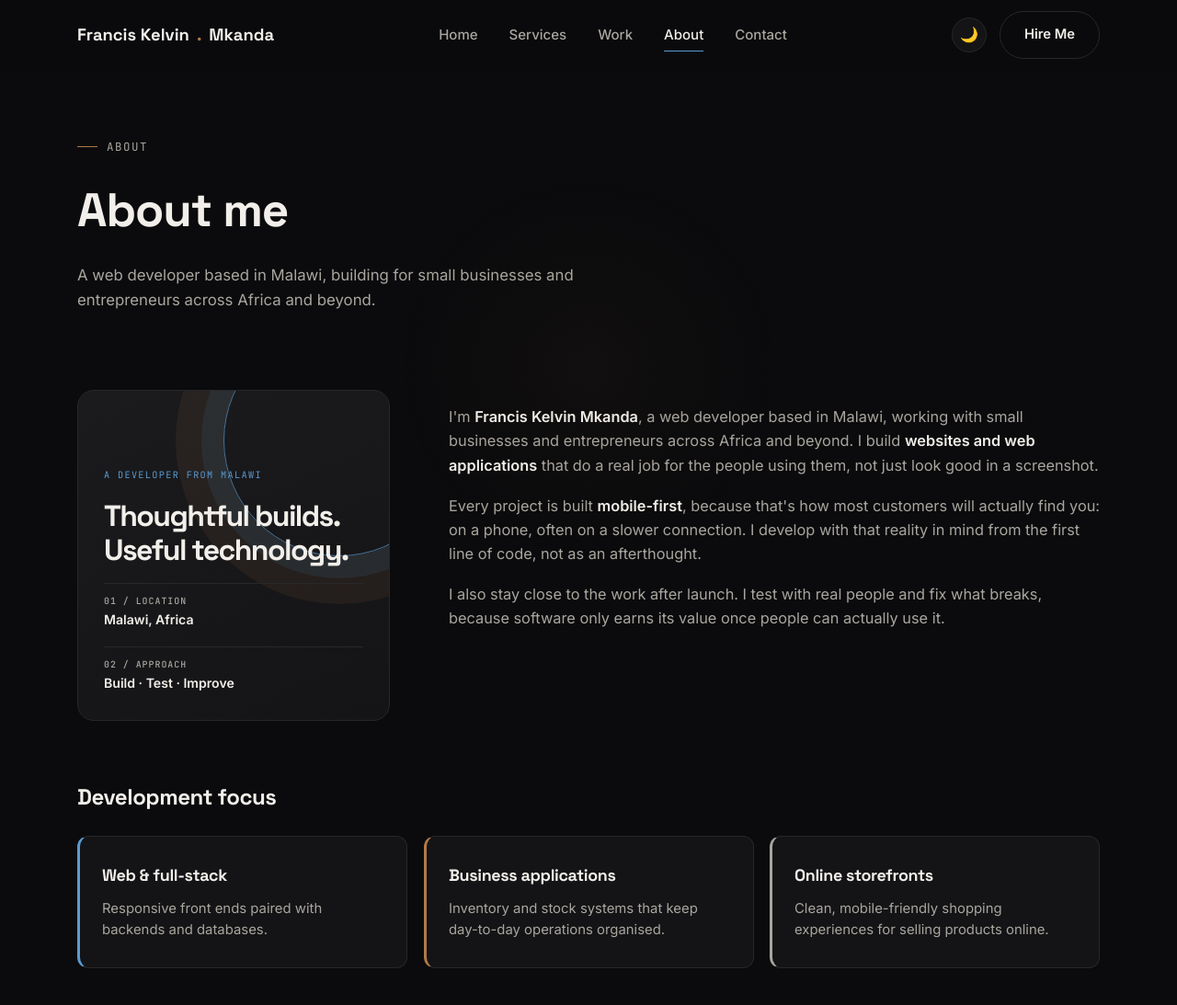
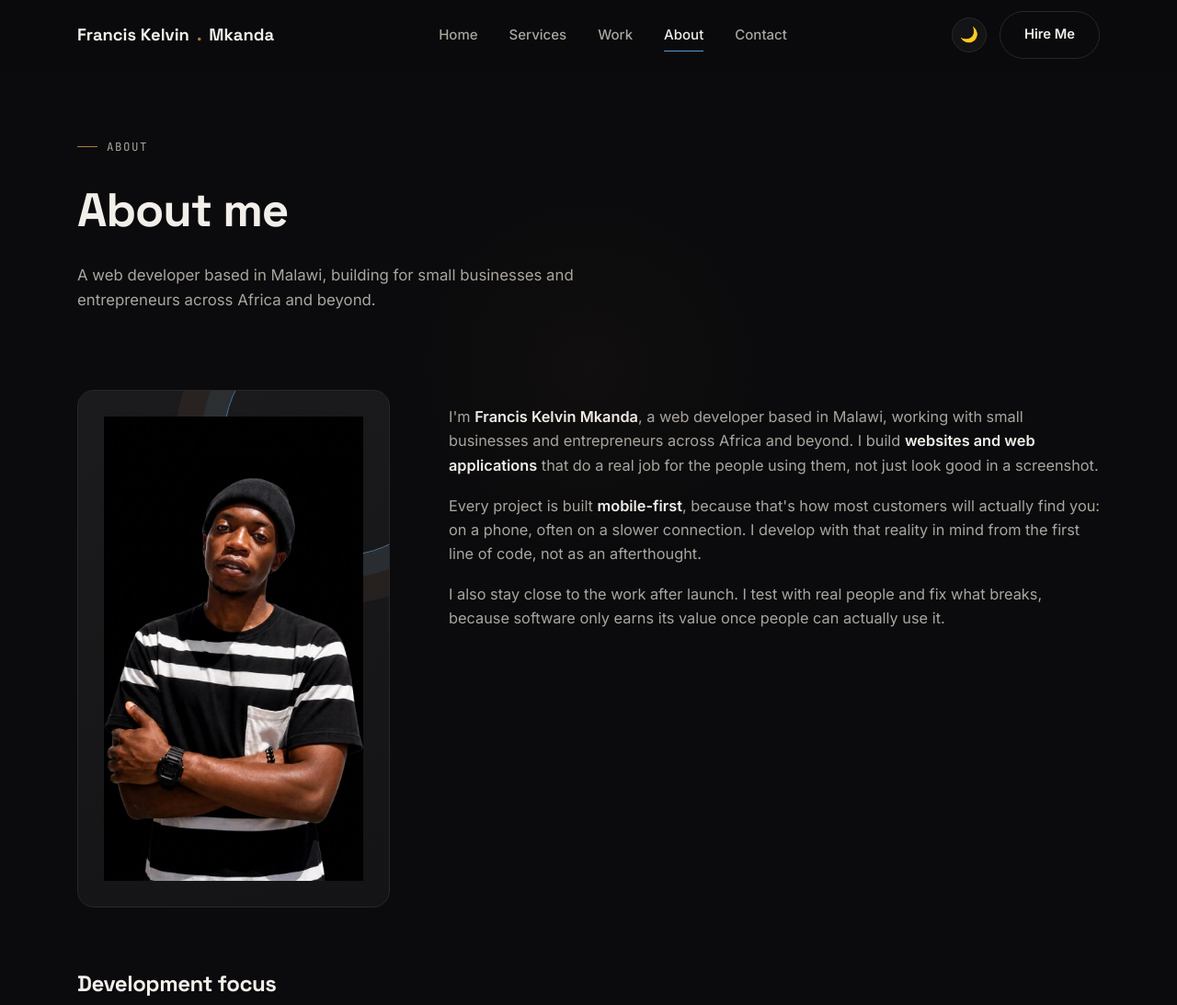
Before and after one commit to kelvinmkanda01/Francis-Kelvin-Mkandaz-portfolio, a plain HTML site: page about.html in a window 1280 px wide. Shown: the top 1093 px of the page at 92% size. Drawn offline with Linux system fonts and the light colour scheme.

Commit message:
Show profile photo in About identity panel

```diff
--- a/about.html
+++ b/about.html
@@ -45,11 +45,8 @@
 </section>
 <section class="page-body"><div class="wrap">
   <div class="about-grid">
-    <aside class="about-identity-card reveal" aria-label="Profile details">
-      <span class="mono about-card-kicker">A DEVELOPER FROM MALAWI</span>
-      <h2>Thoughtful builds.<br>Useful technology.</h2>
-      <div class="about-card-meta"><span>01 / LOCATION</span><strong>Malawi, Africa</strong></div>
-      <div class="about-card-meta"><span>02 / APPROACH</span><strong>Build · Test · Improve</strong></div>
+    <aside class="about-identity-card about-photo-card reveal" aria-label="Photo of Francis Kelvin Mkanda">
+      <img src="assets/profile.jpg" alt="Francis Kelvin Mkanda" class="about-profile-photo">
     </aside>
     <div class="about-text reveal">
       <p>I'm <strong>Francis Kelvin Mkanda</strong>, a web developer based in Malawi, working with small businesses and entrepreneurs across Africa and beyond. I build <strong>websites and web applications</strong> that do a real job for the people using them, not just look good in a screenshot.</p>
@@ -164,7 +161,7 @@
     <div class="social-row">
       <a href="mailto:kelvinmkanda01@gmail.com" title="Email" aria-label="Email Francis"><svg viewBox="0 0 24 24" fill="none" stroke="currentColor" stroke-width="1.7" stroke-linecap="round" stroke-linejoin="round"><rect x="3" y="5" width="18" height="14" rx="2"/><path d="M3 7l9 6 9-6"/></svg><span class="sr-only">Email</span></a>
       <a href="https://www.instagram.com/kelvin.builds21/" target="_blank" rel="noopener" title="Instagram: MandemNaive🍄" aria-label="Instagram: kelvin.builds21"><svg viewBox="0 0 24 24" fill="none" stroke="currentColor" stroke-width="1.7" stroke-linecap="round" stroke-linejoin="round"><rect x="3" y="3" width="18" height="18" rx="5"/><circle cx="12" cy="12" r="4.2"/><circle cx="17.3" cy="6.7" r="0.6" fill="currentColor" stroke="none"/></svg><span class="sr-only">Instagram</span></a>
-      <a href="https://github.com/kelvinnaive01" target="_blank" rel="noopener" title="GitHub" style="--icon-accent:var(--accent-blue);--icon-accent-soft:var(--accent-blue-soft);" aria-label="GitHub: kelvinnaive01"><svg viewBox="0 0 24 24" fill="currentColor"><path d="M12 .5C5.73.5.5 5.73.5 12c0 5.09 3.29 9.4 7.86 10.93.57.1.78-.25.78-.55v-2.2c-3.2.7-3.87-1.36-3.87-1.36-.52-1.32-1.28-1.67-1.28-1.67-1.04-.71.08-.7.08-.7 1.15.08 1.76 1.18 1.76 1.18 1.02 1.75 2.68 1.24 3.34.95.1-.74.4-1.24.72-1.53-2.56-.29-5.26-1.28-5.26-5.7 0-1.26.45-2.29 1.18-3.1-.12-.29-.51-1.46.11-3.04 0 0 .97-.31 3.18 1.18a11 11 0 015.8 0c2.2-1.49 3.17-1.18 3.17-1.18.63 1.58.24 2.75.12 3.04.74.81 1.18 1.84 1.18 3.1 0 4.43-2.7 5.4-5.28 5.68.42.36.78 1.07.78 2.16v3.2c0 .3.2.66.79.55A11.5 11.5 0 0023.5 12c0-6.27-5.23-11.5-11.5-11.5z"/></svg><span class="sr-only">GitHub</span></a>
+      <a href="https://github.com/kelvinnaive01" target="_blank" rel="noopener" title="GitHub" style="--icon-accent:var(--accent-blue);--icon-accent-soft:var(--accent-blue-soft);" aria-label="GitHub: kelvinnaive01"><svg viewBox="0 0 24 24" fill="currentColor"><path d="M12 .5C5.73.5.5 5.73.5 12c0 5.09 3.29 9.4 7.86 10.93.57.1.78-.25.78-.55v-2.2c-3.2.7-3.87-1.36-3.87-1.36-.52-1.32-1.28-1.67-1.28-1.67-1.04-.71.08-.7.08-.7 1.15.08 1.76 1.18 1.76 1.18 1.02 1.75 2.68 1.24 3.34.95.1-.74.4-1.24.72-1.53-.29-2.56-1.28-5.26-5.7-5.26-1.26 0-2.29.45-3.1 1.18-.29-.12-1.46-.51-3.04.11 0 0-.31.97 1.18 3.18a11 11 0 010 5.8c-1.49 2.2-1.18 3.17-1.18 3.17 1.58.63 2.75.24 3.04.12.81.74 1.84 1.18 3.1 1.18 4.43 0 5.4-2.7 5.68-5.28.36.42 1.07.78 2.16.78h3.2c.3 0 .66.2.55.79A11.5 11.5 0 0023.5 12c0-6.27-5.23-11.5-11.5-11.5z"/></svg><span class="sr-only">GitHub</span></a>
     </div>
   </div>
 </footer>
```
